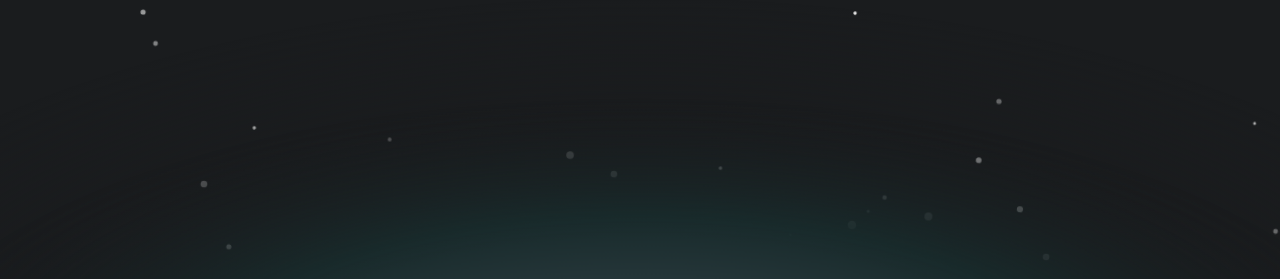
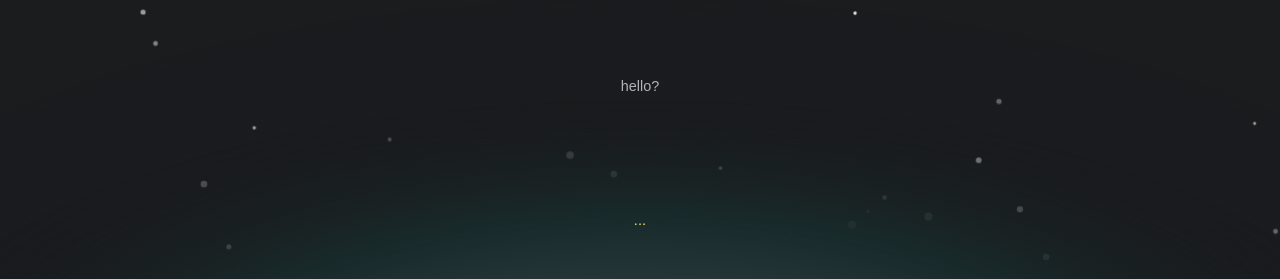
Before and after one commit to Rob-Willson/Skyline, an Angular app: page / in a window 1280 px wide. Shown: the part 351-630 px from the top of the page. Built offline with nearby package versions, Linux system fonts and the light colour scheme.

Commit message:
first pass at a conversation state system

```diff
--- a/src/app/atoms/ui-button/ui-button.component.scss
+++ b/src/app/atoms/ui-button/ui-button.component.scss
@@ -30,6 +30,12 @@
         &__icon {
             font-size: var(--button-icon-font-size);
         }
+
+        &__label-container {
+            &__label {
+                white-space: pre;   // Ensures that spans containing only spaces aren't width 0
+            }
+        }
     }
 
     &--reset {
--- a/src/app/atoms/ui-button/ui-button.component.ts
+++ b/src/app/atoms/ui-button/ui-button.component.ts
@@ -60,15 +60,23 @@ export class UiButtonComponent implements OnInit {
         this.labelUpdate$.pipe(
             debounceTime(Math.max(this.labelAppearDelayMillis, this.labelDisappearDelayMillis)),
             takeUntilDestroyed(this.destroyRef),
-        ).subscribe((show: boolean) => this.updateLabelText(show))
+        ).subscribe((show: boolean) => this.updateLabelText(show));
+
+        if (!this.hideLabel) {
+            this.labelUpdate$.next(true);
+        }
     }
 
     public onMouseEnter(): void {
-        this.labelUpdate$.next(true);
+        if (this.showLabelOnHover) {
+            this.labelUpdate$.next(true);
+        }
     }
 
     public onMouseLeave(): void {
-        this.labelUpdate$.next(false);
+        if (this.hideLabel) {
+            this.labelUpdate$.next(false);
+        }
     }
 
     public onClick(): void {
@@ -93,6 +101,7 @@ export class UiButtonComponent implements OnInit {
 
         this.letterSpans.enter()
             .append('span')
+            .attr('class', 'ui-button__container__label-container__label')
             .text((d: string) => d)
             .style('opacity', 0)
             .style('display', 'none')
--- /dev/null
+++ b/src/app/molecules/conversation-bubbles/conversation-bubbles.component.html
@@ -0,0 +1,17 @@
+<div #containerElement class="conversation-bubbles__container">
+    <div class="conversation-bubbles__container__inputs">
+        <div *ngFor="let case of data.cases" class="conversation-bubbles__container__inputs__bubble-wrapper">
+            <ui-button
+                [label]="case.input"
+                [ariaLabel]="case.input"
+                [hideLabel]="false"
+                (buttonClicked)="onSelect(case)"
+                class="conversation-bubbles__container__bubble-wrapper__bubble"
+            ></ui-button>
+        </div>
+    </div>
+
+    <div class="conversation-bubbles__container__output">
+        {{lastSelection?.output ?? '...'}}
+    </div>
+</div>
--- /dev/null
+++ b/src/app/molecules/conversation-bubbles/conversation-bubbles.component.scss
@@ -0,0 +1,33 @@
+.conversation-bubbles {
+    &__container {
+        width: 100vw;
+        display: flex;
+        flex-direction: column;
+        gap: 100px;
+
+        &__inputs {
+            display: flex;
+            gap: 20px;
+            min-height: 40px;
+            justify-content: center;
+            pointer-events: auto;
+
+            &__bubble-wrapper {
+                &__bubble {
+                    pointer-events: auto;
+                }
+            }
+        }
+
+        &__output {
+            // position: fixed;
+            bottom: 24px;
+            text-align: center;
+            pointer-events: auto;
+        }
+
+        svg {
+            display: none;
+        }
+    }
+}
--- /dev/null
+++ b/src/app/molecules/conversation-bubbles/conversation-bubbles.component.ts
@@ -0,0 +1,82 @@
+import { ChangeDetectionStrategy, Component, EventEmitter, OnChanges, Output, SimpleChanges, ViewEncapsulation } from '@angular/core';
+import { ConversationCase, ConversationState } from '../../shared/types/conversation.model';
+import { NgFor } from '@angular/common';
+import { BaseVisualDirective } from '../base-visual/base-visual.directive';
+import { select } from 'd3';
+import { UiButtonComponent } from '../../atoms/ui-button/ui-button.component';
+import { last } from 'rxjs';
+
+@Component({
+    selector: 'conversation-bubbles',
+    standalone: true,
+    imports: [NgFor, UiButtonComponent],
+    templateUrl: './conversation-bubbles.component.html',
+    styleUrl: './conversation-bubbles.component.scss',
+    changeDetection: ChangeDetectionStrategy.OnPush,
+    encapsulation: ViewEncapsulation.None,  // Required for styles to affect svg
+})
+export class ConversationBubblesComponent extends BaseVisualDirective<ConversationState> implements OnChanges {
+    @Output()
+    public select: EventEmitter<ConversationCase> = new EventEmitter();
+
+    public lastSelection?: ConversationCase = undefined;
+
+    private svg!: any;
+    private defs!: any;
+    private defsClipPathRect!: any;
+
+    private readonly horizonPositionFraction: number = 0.666;
+
+    public onSelect(selectedCase: ConversationCase): void {
+        this.select.emit(selectedCase);
+        this.lastSelection = selectedCase;
+    }
+
+    protected override validateExternalData(data: ConversationState): boolean {
+        return data.cases?.length > 0;
+    }
+
+    protected initialise(): void {
+        this.generageSvg();
+        this.generateSvgDefs();
+        this.generateSvgElements();
+    }
+
+    protected override update(): void {
+        const maxDimension = this.getMaxDimension();
+        const horizonPosition = maxDimension * this.horizonPositionFraction;
+
+        this.svg
+            .attr('width', maxDimension)
+            .attr('height', maxDimension)
+            .attr('viewBox', `0 0 ${maxDimension} ${maxDimension}`)
+            .attr('preserveAspectRatio', 'xMidYMid meet');
+
+        this.defsClipPathRect
+            .attr('width', maxDimension)
+            .attr('height', horizonPosition);
+    }
+
+    private generageSvg(): void {
+        this.svg = select(this.containerElement.nativeElement)
+            .append('svg')
+            .attr('clip-path', 'url(#horizon)');
+    }
+
+    private generateSvgDefs() {
+        this.defs = this.svg.append('defs');
+
+        this.defsClipPathRect = this.defs
+            .append('clipPath')
+            .attr('id', 'horizon')
+            .append('rect');
+    }
+
+    private generateSvgElements(): void {
+
+    }
+
+    private getMaxDimension = (): number => {
+        return Math.sqrt(Math.pow(this.width, 2) + Math.pow(this.height, 2));
+    }
+}
--- a/src/app/organisms/options-menu/options-menu.component.html
+++ b/src/app/organisms/options-menu/options-menu.component.html
@@ -33,6 +33,8 @@
                 [ariaLabel]="'Reset'"
                 [iconName]="'cancel'"
                 [type]="'reset'"
+                [hideLabel]="true"
+                [showLabelOnHover]="true"
                 class="options-menu__container__form__button-group__button"
             ></ui-button>
             <ui-button
@@ -40,6 +42,8 @@
                 [ariaLabel]="'OK'"
                 [iconName]="'done'"
                 [type]="'submit'"
+                [hideLabel]="true"
+                [showLabelOnHover]="true"
                 [disabled]="false"
                 class="options-menu__container__form__button-group__button"
             ></ui-button>
--- a/src/app/pages/cityscape/cityscape-page.component.html
+++ b/src/app/pages/cityscape/cityscape-page.component.html
@@ -19,4 +19,14 @@
         (submit)="onSubmit()"
         (reset)="onReset()"
     ></options-menu>
+
+    <conversation-bubbles
+        [data]="conversationState"
+        [width]="width"
+        [height]="height"
+        (select)="onConversationSelect($event)"
+        class="cityscape-page__container__layer cityscape-page__container__layer--bubbles"
+    ></conversation-bubbles>
+
+
 </div>
--- a/src/app/pages/cityscape/cityscape-page.component.scss
+++ b/src/app/pages/cityscape/cityscape-page.component.scss
@@ -21,6 +21,10 @@
             &--buildings {
                 z-index: 10;
             }
+
+            &--bubbles {
+                z-index: 20;
+            }
         }
     }
 }
--- a/src/app/pages/cityscape/cityscape-page.component.ts
+++ b/src/app/pages/cityscape/cityscape-page.component.ts
@@ -9,11 +9,14 @@ import { OptionsMenuComponent } from "../../organisms/options-menu/options-menu.
 import { FormBuilder, FormGroup, Validators } from '@angular/forms';
 import { FormItemConfig } from '../../shared/types/form.model';
 import { debounceTime } from 'rxjs';
+import { ConversationCase, ConversationState } from '../../shared/types/conversation.model';
+import { ConversationBubblesComponent } from '../../molecules/conversation-bubbles/conversation-bubbles.component';
+import { ConversationService } from '../../services/conversation.service';
 
 @Component({
     selector: 'cityscape-page',
     standalone: true,
-    imports: [SkyVisualComponent, BuildingsVisualComponent, OptionsMenuComponent],
+    imports: [SkyVisualComponent, BuildingsVisualComponent, OptionsMenuComponent, ConversationBubblesComponent],
     templateUrl: './cityscape-page.component.html',
     styleUrl: './cityscape-page.component.scss',
     changeDetection: ChangeDetectionStrategy.OnPush,
@@ -22,6 +25,7 @@ export class CityscapePageComponent extends BasePageDirective implements OnInit,
     public form!: FormGroup;
     public formConfig!: FormItemConfig[];
     public starData!: PointMagnitude[];
+    public conversationState!: ConversationState;
 
     private readonly debounceDelayMillis: number = 300;
 
@@ -32,6 +36,7 @@ export class CityscapePageComponent extends BasePageDirective implements OnInit,
     public constructor(
         private readonly starsService: StarsService,
         private readonly formBuilder: FormBuilder,
+        private readonly conversationService: ConversationService,
     ) {
         super();
     }
@@ -41,6 +46,7 @@ export class CityscapePageComponent extends BasePageDirective implements OnInit,
 
         this.getOptionsForm();
         this.getStarData();
+        this.getConversationData();
 
         this.form.valueChanges
             .pipe(
@@ -60,6 +66,11 @@ export class CityscapePageComponent extends BasePageDirective implements OnInit,
 
     public onReset(): void {
         this.form.reset(this.getDefaultFormValues());
+    }
+
+    public onConversationSelect(data: ConversationCase): void {
+        this.conversationService.update(data);
+        this.getConversationData();
     }
 
     private getOptionsForm(): void {
@@ -95,6 +106,18 @@ export class CityscapePageComponent extends BasePageDirective implements OnInit,
             });
     }
 
+    private getConversationData(): void {
+        this.conversationService.fetchConversationState()
+            .pipe(takeUntilDestroyed(this.destroyRef))
+            .subscribe({
+                next: ((data: ConversationState) => {
+                    console.log("pop", data);
+                    this.conversationState = data;
+                    this.changeDetectorRef.markForCheck();  // TODO: check if required
+                })
+            });
+    }
+
     get starCount(): number {
         return this.form?.get('starCount')?.value;
     }
```
Also changed, not shown: src/app/services/conversation.service.ts (added, +56 -0 lines), src/app/shared/types/conversation.model.ts (added, +10 -0 lines).
